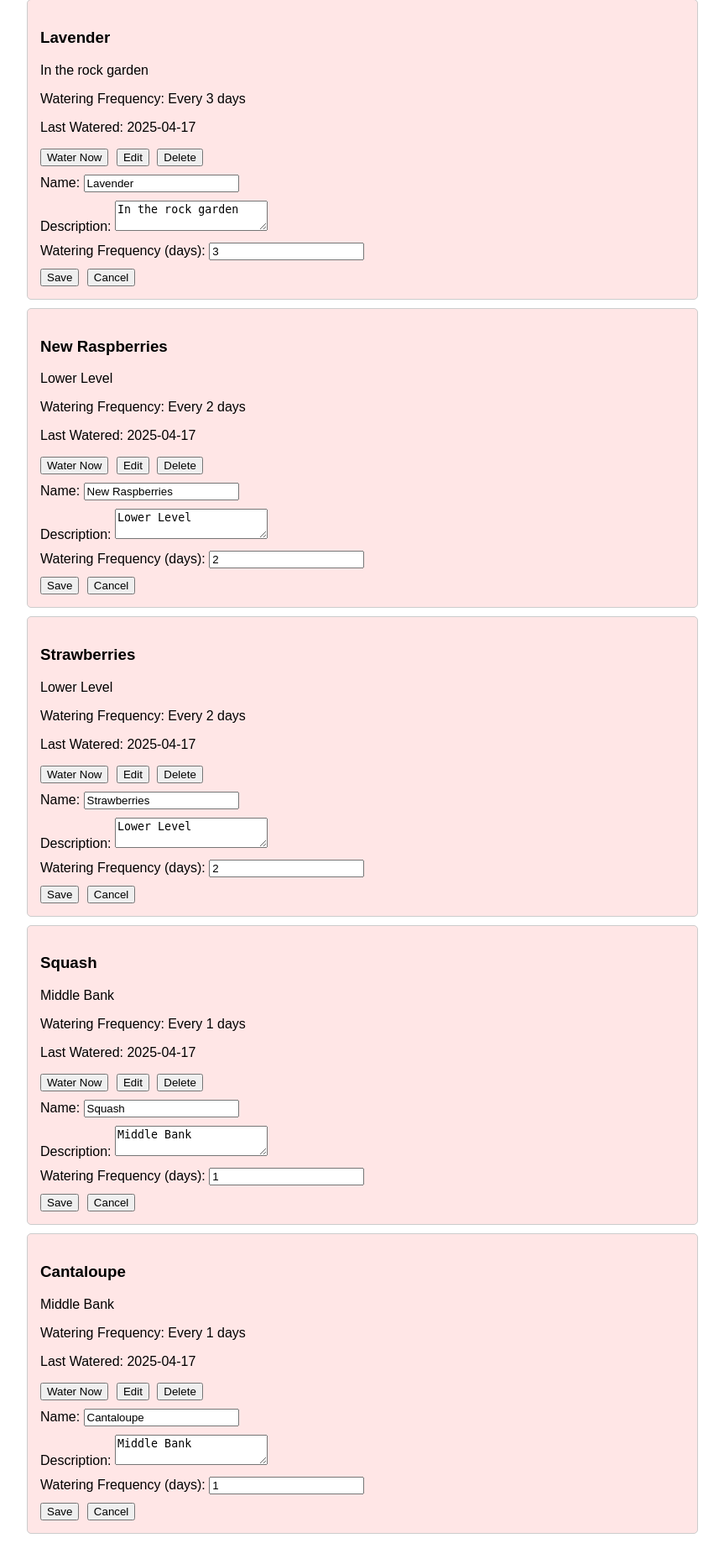
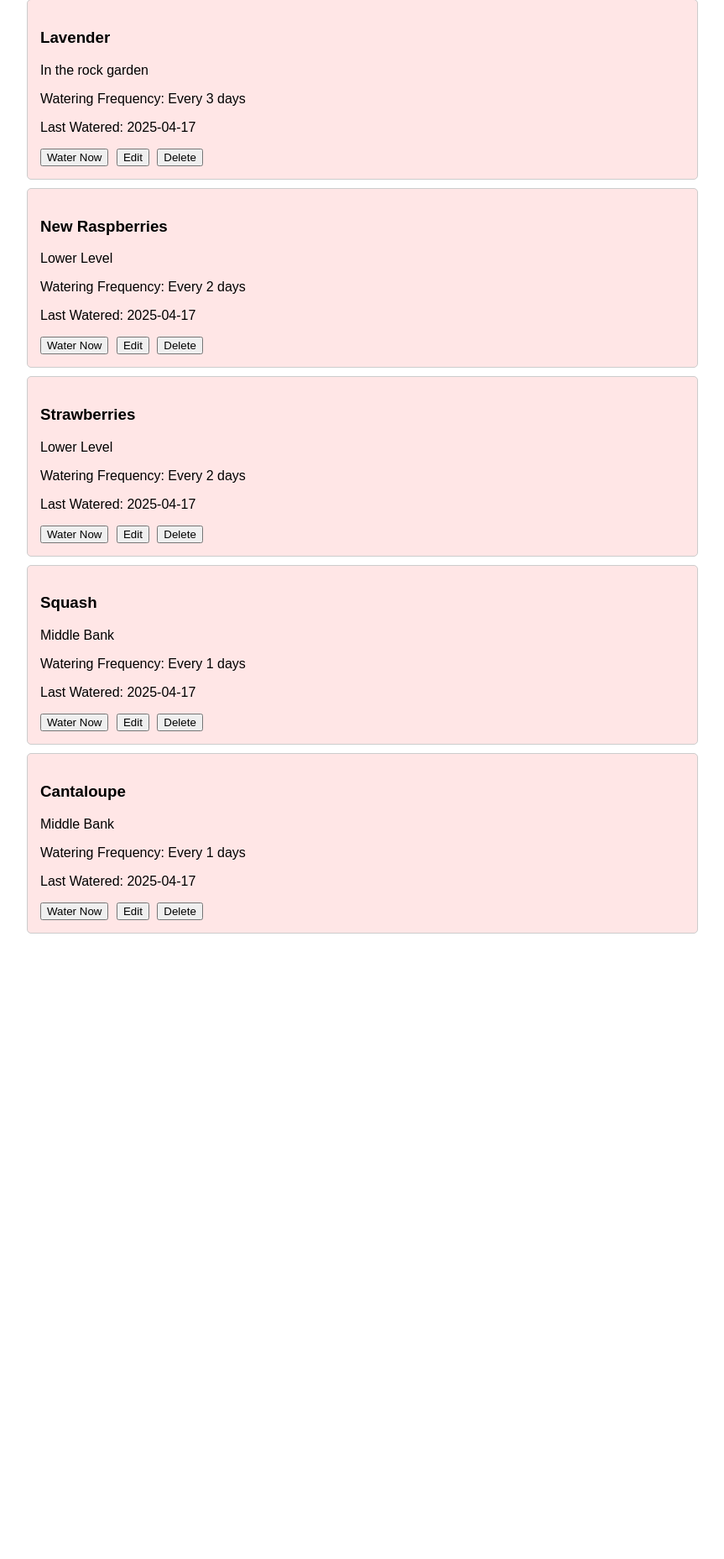
Before and after one commit to WaivedAnswer/plants, a Flask app: page / in a window 1280 px wide. Shown: the part 673-2530 px from the top of the page at 84% size, without its empty margins (208-1071 px from the left). After the commit the page ends 1785 px from the top, so only its background shows below. Run offline with Flask 3, Linux system fonts and the light colour scheme; data comes from the database, SQL or seed files in the repository.

Commit message:
hiding edit view when not in use

```diff
--- a/templates/index.html
+++ b/templates/index.html
@@ -34,7 +34,7 @@
         .edit-mode .edit-view {
             display: block;
         }
-        .display-view .edit-view {
+        .edit-view {
             display: none;
         }
         .button-group {
```
